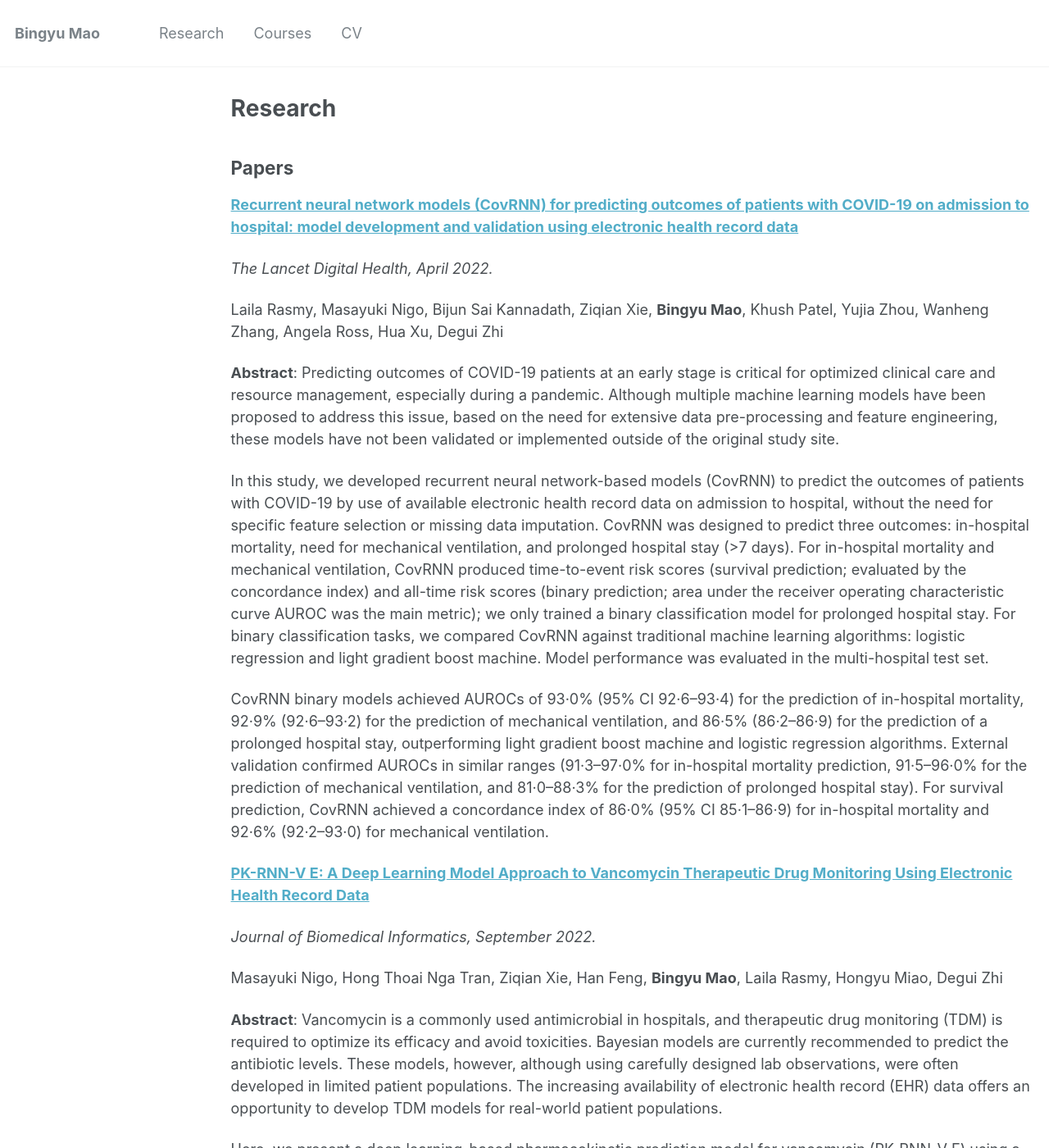
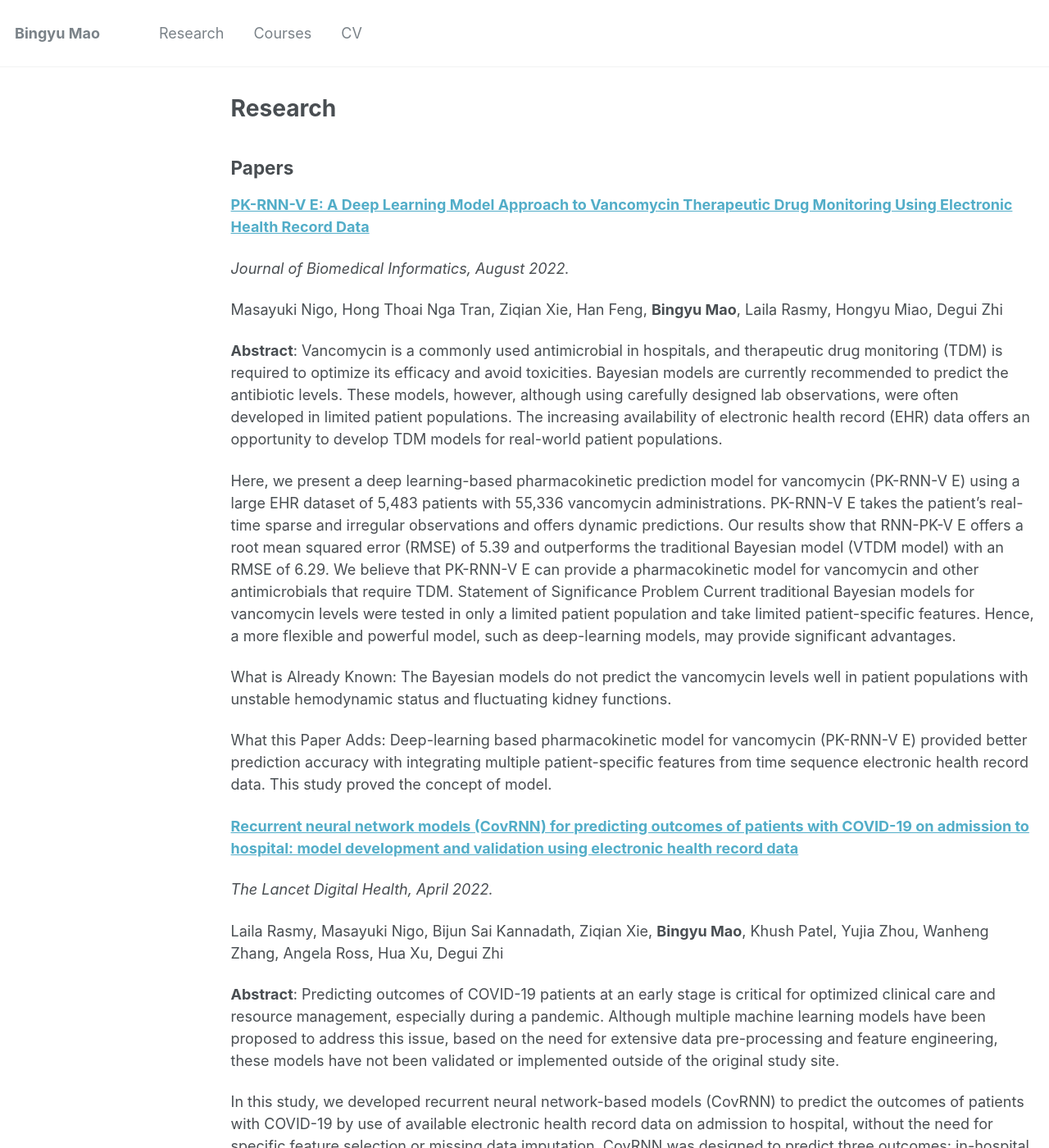
Before and after one commit to BingyuMao/BingyuMao.github.io, a Jekyll site: the page built from _pages/research.md, in a window 1280 px wide and 1400 px high. Shown: the whole window at 82% size. Built offline with Jekyll 4.4.1, drawn with Linux system fonts in a browser that asks for light colours; part of the change alters nothing that is shown; some of the changed text lies outside the part shown.

Commit message:
Update research.md

```diff
--- a/_pages/research.md
+++ b/_pages/research.md
@@ -6,6 +6,21 @@ author_profile: true
 ---
 
 ## Papers
+
+[**PK-RNN-V E: A Deep Learning Model Approach to Vancomycin Therapeutic Drug Monitoring Using Electronic Health Record Data**](https://www.sciencedirect.com/science/article/pii/S1532046422001782?via%3Dihub)
+
+*Journal of Biomedical Informatics, August 2022.* <br/>
+
+Masayuki Nigo, Hong Thoai Nga Tran, Ziqian Xie, Han Feng, **Bingyu Mao**,  Laila Rasmy, Hongyu Miao,  Degui Zhi  <br/>
+
+**Abstract**: Vancomycin is a commonly used antimicrobial in hospitals, and therapeutic drug monitoring (TDM) is required to optimize its efficacy and avoid toxicities. Bayesian models are currently recommended to predict the antibiotic levels. These models, however, although using carefully designed lab observations, were often developed in limited patient populations. The increasing availability of electronic health record (EHR) data offers an opportunity to develop TDM models for real-world patient populations.
+
+Here, we present a deep learning-based pharmacokinetic prediction model for vancomycin (PK-RNN-V E) using a large EHR dataset of 5,483 patients with 55,336 vancomycin administrations. PK-RNN-V E takes the patient’s real-time sparse and irregular observations and offers dynamic predictions. Our results show that RNN-PK-V E offers a root mean squared error (RMSE) of 5.39 and outperforms the traditional Bayesian model (VTDM model) with an RMSE of 6.29. We believe that PK-RNN-V E can provide a pharmacokinetic model for vancomycin and other antimicrobials that require TDM. Statement of Significance Problem Current traditional Bayesian models for vancomycin levels were tested in only a limited patient population and take limited patient-specific features. Hence, a more flexible and powerful model, such as deep-learning models, may provide significant advantages.
+
+What is Already Known: The Bayesian models do not predict the vancomycin levels well in patient populations with unstable hemodynamic status and fluctuating kidney functions.
+
+What this Paper Adds: Deep-learning based pharmacokinetic model for vancomycin (PK-RNN-V E) provided better prediction accuracy with integrating multiple patient-specific features from time sequence electronic health record data. This study proved the concept of model. <br/>
+
 
 [**Recurrent neural network models (CovRNN) for predicting outcomes of patients with COVID-19 on admission to hospital: model development and validation using electronic health record data**](https://www.thelancet.com/journals/landig/article/PIIS2589-7500(22)00049-8/fulltext)
 
@@ -19,23 +34,10 @@ In this study, we developed recurrent neural network-based models (CovRNN) to pr
 
 CovRNN binary models achieved AUROCs of 93·0% (95% CI 92·6–93·4) for the prediction of in-hospital mortality, 92·9% (92·6–93·2) for the prediction of mechanical ventilation, and 86·5% (86·2–86·9) for the prediction of a prolonged hospital stay, outperforming light gradient boost machine and logistic regression algorithms. External validation confirmed AUROCs in similar ranges (91·3–97·0% for in-hospital mortality prediction, 91·5–96·0% for the prediction of mechanical ventilation, and 81·0–88·3% for the prediction of prolonged hospital stay). For survival prediction, CovRNN achieved a concordance index of 86·0% (95% CI 85·1–86·9) for in-hospital mortality and 92·6% (92·2–93·0) for mechanical ventilation. <br/>
 
-[**PK-RNN-V E: A Deep Learning Model Approach to Vancomycin Therapeutic Drug Monitoring Using Electronic Health Record Data**](https://www.sciencedirect.com/science/article/pii/S1532046422001782?via%3Dihub)
-
-*Journal of Biomedical Informatics, September 2022.* <br/>
-
-Masayuki Nigo, Hong Thoai Nga Tran, Ziqian Xie, Han Feng, **Bingyu Mao**,  Laila Rasmy, Hongyu Miao,  Degui Zhi  <br/>
-
-**Abstract**: Vancomycin is a commonly used antimicrobial in hospitals, and therapeutic drug monitoring (TDM) is required to optimize its efficacy and avoid toxicities. Bayesian models are currently recommended to predict the antibiotic levels. These models, however, although using carefully designed lab observations, were often developed in limited patient populations. The increasing availability of electronic health record (EHR) data offers an opportunity to develop TDM models for real-world patient populations.
-
-Here, we present a deep learning-based pharmacokinetic prediction model for vancomycin (PK-RNN-V E) using a large EHR dataset of 5,483 patients with 55,336 vancomycin administrations. PK-RNN-V E takes the patient’s real-time sparse and irregular observations and offers dynamic predictions. Our results show that RNN-PK-V E offers a root mean squared error (RMSE) of 5.39 and outperforms the traditional Bayesian model (VTDM model) with an RMSE of 6.29. We believe that PK-RNN-V E can provide a pharmacokinetic model for vancomycin and other antimicrobials that require TDM. Statement of Significance Problem Current traditional Bayesian models for vancomycin levels were tested in only a limited patient population and take limited patient-specific features. Hence, a more flexible and powerful model, such as deep-learning models, may provide significant advantages.
-
-What is Already Known: The Bayesian models do not predict the vancomycin levels well in patient populations with unstable hemodynamic status and fluctuating kidney functions.
-
-What this Paper Adds: Deep-learning based pharmacokinetic model for vancomycin (PK-RNN-V E) provided better prediction accuracy with integrating multiple patient-specific features from time sequence electronic health record data. This study proved the concept of model. <br/>
 
 ## Presentations
 
-[**Med-BERT v2: clinical foundation model on standardized secondary clinical data**](https://www.researchgate.net/publication/361569724_Med-BERT_v2_clinical_foundation_model_on_standardized_secondary_clinical_data) <br/>
+[**Med-BERT v2: clinical foundation model on standardized secondary clinical data**](/files/MBV2.pdf) <br/>
 
 Laila Rasmy, Yan Chu, **Bingyu Mao**, Khush Patel, Zhao Li, Hao Yan, Ziqian Xie, Wenjin Zheng, Hua Xu, Degui Zhi <br/>
 
```
